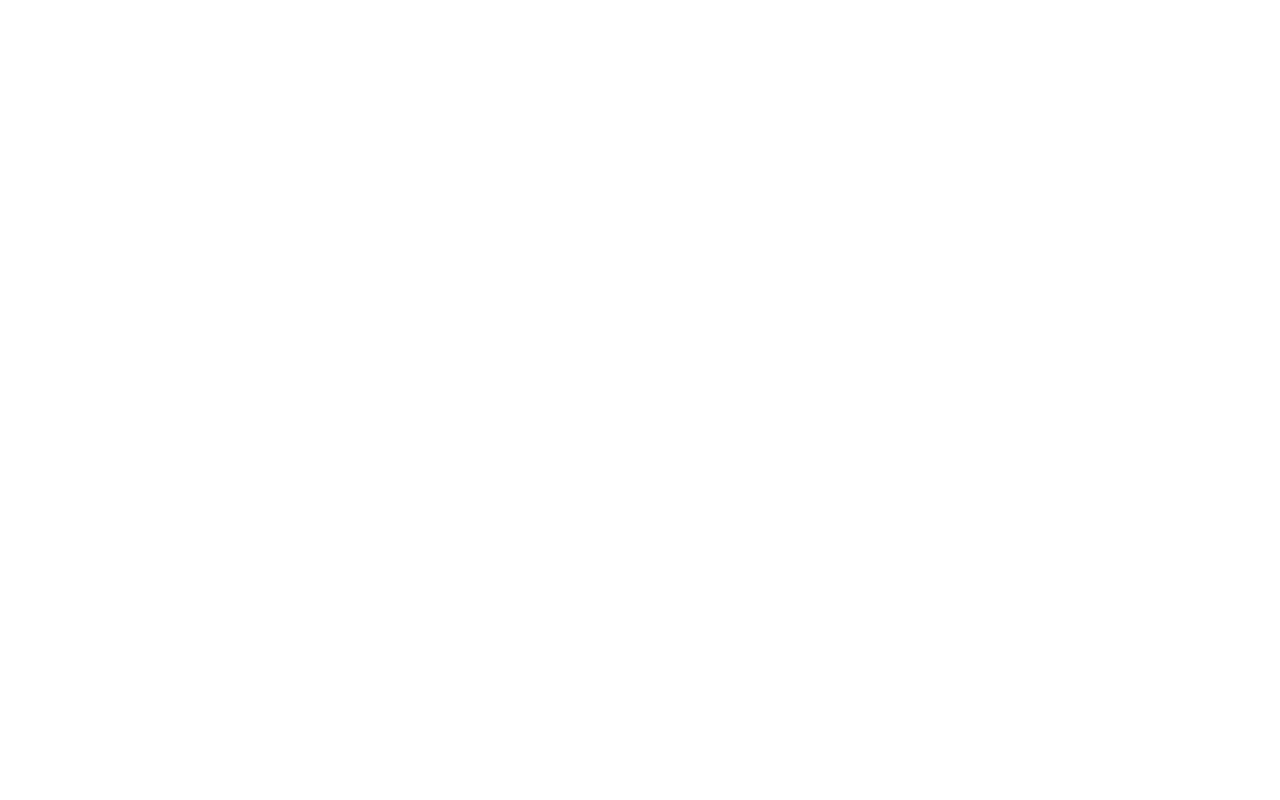
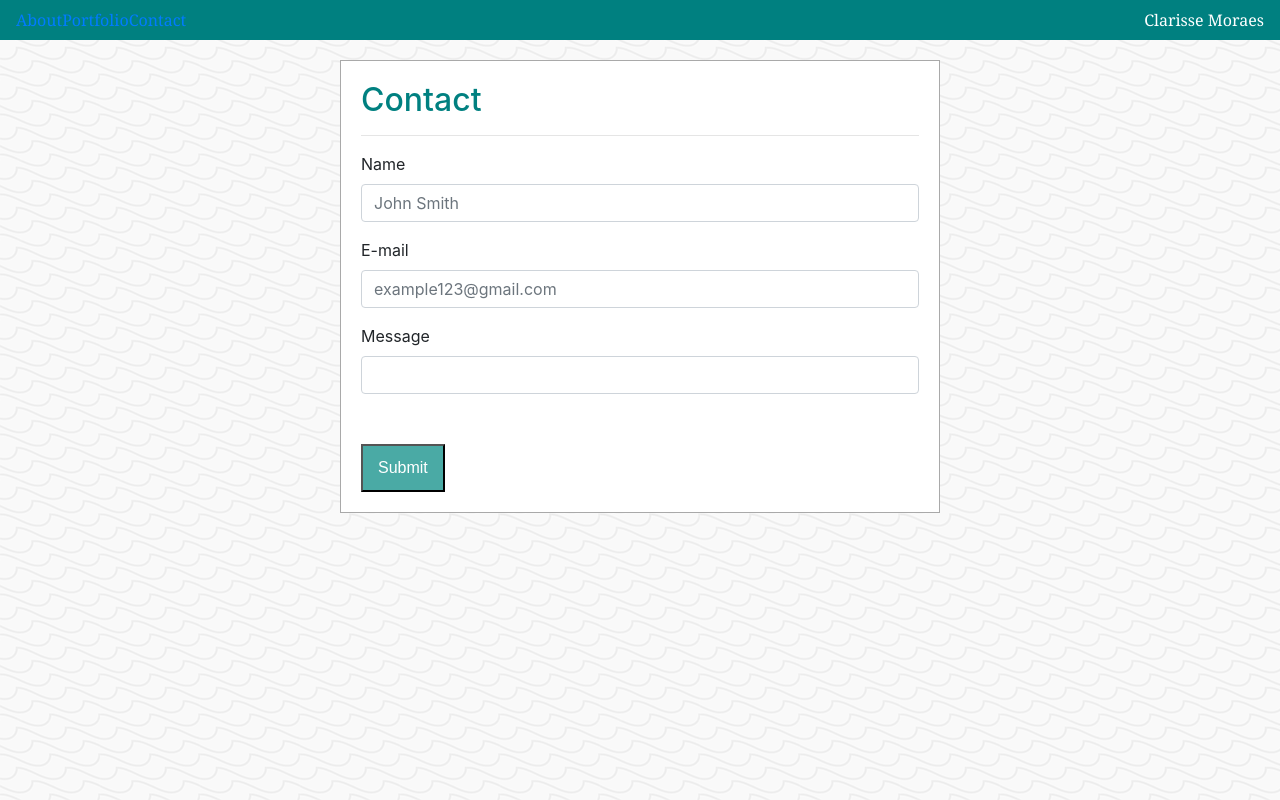
Before and after one commit to cmoraes2013/Responsive-Portfolio, a plain HTML site: page contact.html in a window 1280 px wide. Drawn offline with nearby package versions, Linux system fonts and the light colour scheme.

Commit message:
contact page

```diff
--- a/assets/css/style.css
+++ b/assets/css/style.css
@@ -50,3 +50,26 @@ p{
         color: white;
         font-size: 10px;
  }
+
+ .contact-group{
+     width: 600px;
+     margin: auto;
+     margin-top: 20px;
+     padding: 20px;
+     background-color: white;
+     border: solid 1px darkgrey;
+
+ }
+
+ h2{
+     color: teal;
+ }
+
+ .button{
+    background: #4aaaa5;
+    color: white;
+    margin-top: 10px;
+    font-family: Arial, Helvetica, sans-serif;
+    font-size: medium;
+    padding: 10px 15px 10px 15px;
+}
--- a/contact.html
+++ b/contact.html
@@ -4,9 +4,75 @@
     <meta charset="UTF-8">
     <meta name="viewport" content="width=device-width, initial-scale=1.0">
     <meta http-equiv="X-UA-Compatible" content="ie=edge">
-    <title>Document</title>
+    <title>Clarisse's Responsive Portfolio</title>
+    <link rel="stylesheet" type="text/css" href="assets/css/style.css">
+    <link rel="stylesheet" href="https://stackpath.bootstrapcdn.com/bootstrap/4.3.1/css/bootstrap.min.css" integrity="sha384-ggOyR0iXCbMQv3Xipma34MD+dH/1fQ784/j6cY/iJTQUOhcWr7x9JvoRxT2MZw1T" crossorigin="anonymous">
 </head>
 <body>
+  <!-- this is the nav bar-->
+  <nav class="navbar navbar-expand-lg" style="background-color: teal;">
+        <a href="index.html">About</a>
+        <button class="navbar-toggler" type="button" data-toggle="collapse" data-target="#navbarNav" aria-controls="navbarNav" aria-expanded="false" aria-label="Toggle navigation">
+          <span class="navbar-toggler-icon"></span>
+        </button>
+
+        <div class="collapse navbar-collapse" id="navbarNav">
+          <ul class="navbar-nav">
+            <li class="nav-item active">
+            <a href="portfolio.html">Portfolio</a>
+
+            </li>
+            <li class="nav-item">
+         <a href="contact.html">Contact</a>
+            </li>
+            <li class="nav-item">
+            </li>
+          </ul>
+        </div>
+        <div class="my-name">Clarisse Moraes</div>
+      </nav>
+
+      <!--this is the contact form-->
+
+      <form>
+
+          <div class="contact-group">
+                <h2>Contact</h2>
+                <hr>
+            <div class="form-group">
+              <label for="formGroupExampleInput">Name</label>
+              <input type="text" class="form-control" id="formGroupExampleInput" placeholder="John Smith">
+            </div>
+            <div class="form-group">
+              <label for="formGroupExampleInput2">E-mail</label>
+              <input type="text" class="form-control" id="formGroupExampleInput2" placeholder="example123@gmail.com">
+            </div>
+            <div class="form-group">
+                    <label for="formGroupExampleInput3">Message</label>
+                    <input type="text" class="form-control" id="formGroupExampleInput3" placeholder=>
+                  </div>
+                 <br>
+                  <input class="button" type="submit" value="Submit">
+        </div>
+          </form>
+
+
+
+
+
+
+
+
+
+
+
+
+
+
+
+
+
+
 
 </body>
 </html>
```
